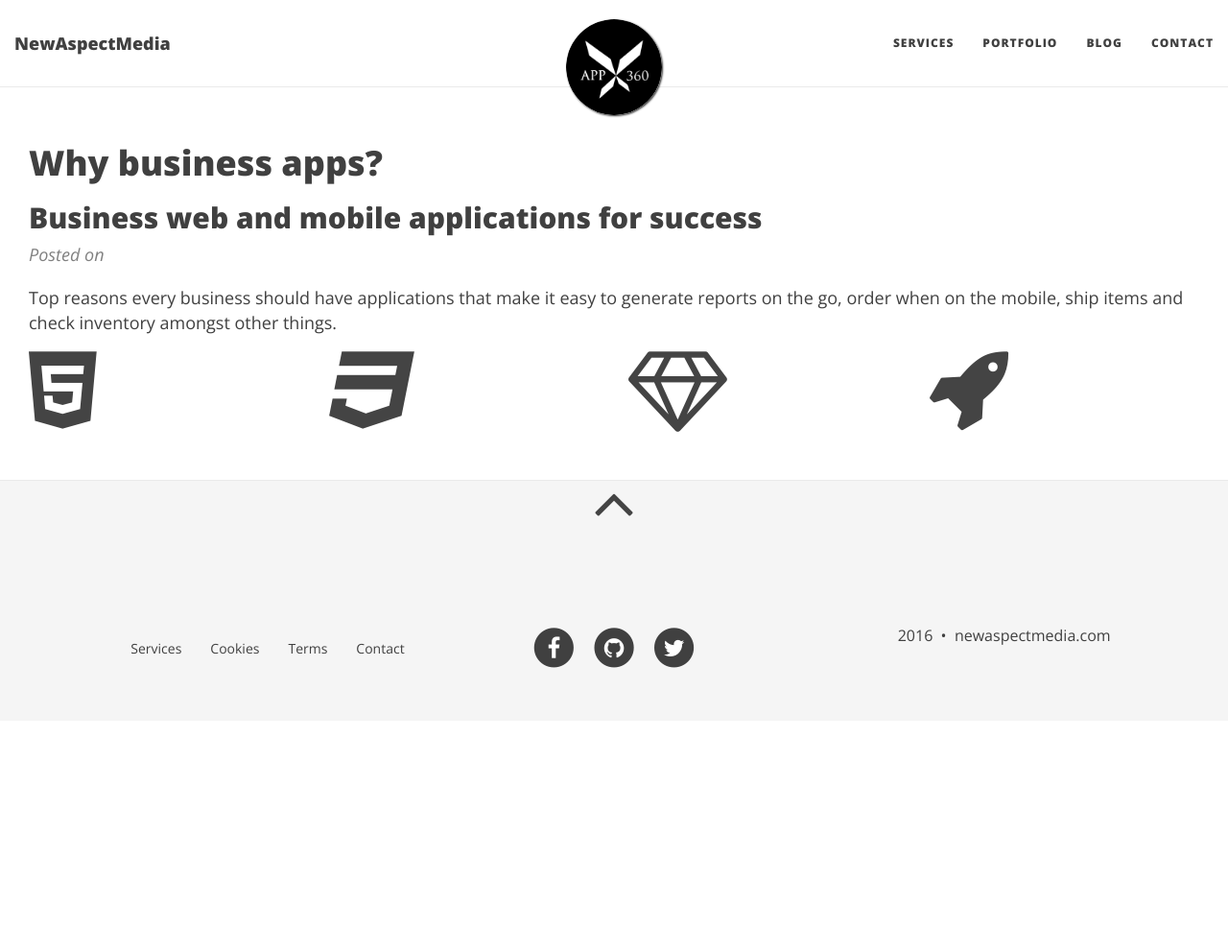
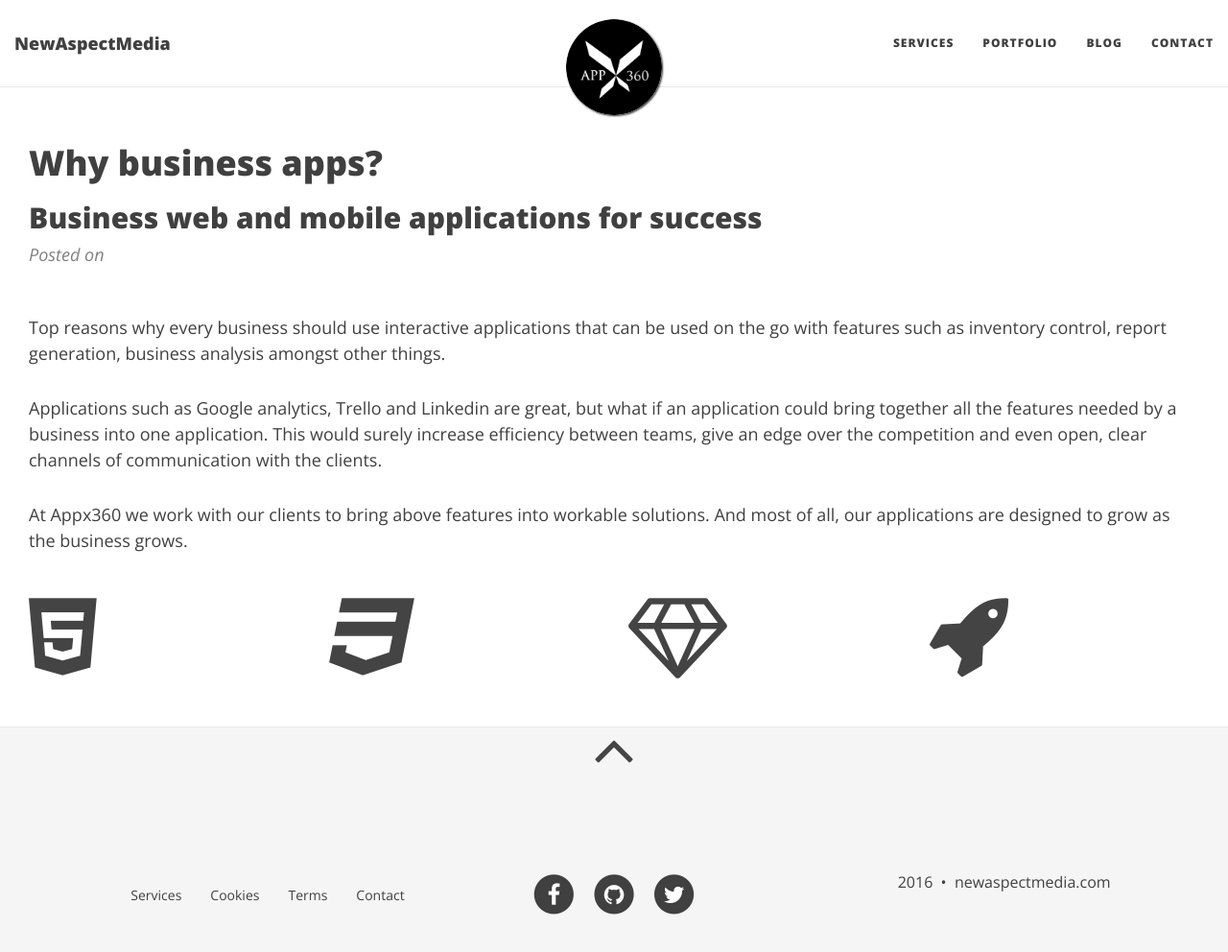
Before and after one commit to newmedia77/appxnam, a Jekyll site: the page built from why-business-apps.html, in a window 1280 px wide and 1008 px high. Shown: the top 992 px of the window at 96% size. Built offline with Jekyll 4.4.1, drawn with Linux system fonts in a browser that asks for light colours; nearby versions of some CDN libraries.

Commit message:
andrea
business apps

```diff
--- a/why-business-apps.html
+++ b/why-business-apps.html
@@ -5,4 +5,9 @@ subtitle: Business web and mobile applications for success
 slug:
 ---
 
-Top reasons every business should have applications that make it easy to generate reports on the go, order when on the mobile, ship items and check inventory amongst other things.
+<p>Top reasons why every business should use interactive applications that can be used on the go with features such as inventory control, report generation, business analysis amongst other things.</p>
+
+<p>Applications such as Google analytics, Trello and Linkedin are great, but what if an application could bring together all the features needed by a business into one application. This would surely increase efficiency between teams, give an edge over the competition and even open, clear channels of communication with the clients.</p>
+
+
+<p>At Appx360 we work with our clients to bring above features into workable solutions. And most of all, our applications are designed to grow as the business grows.</p>
```
